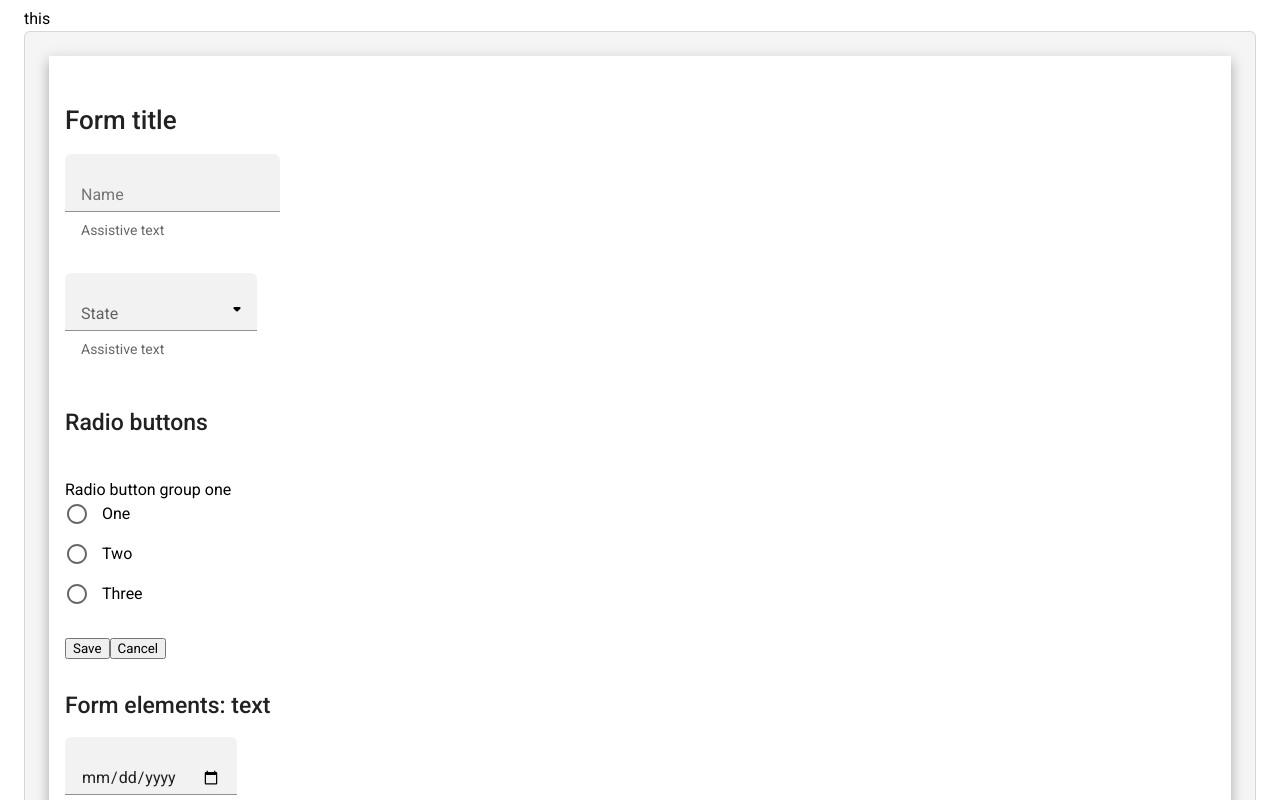
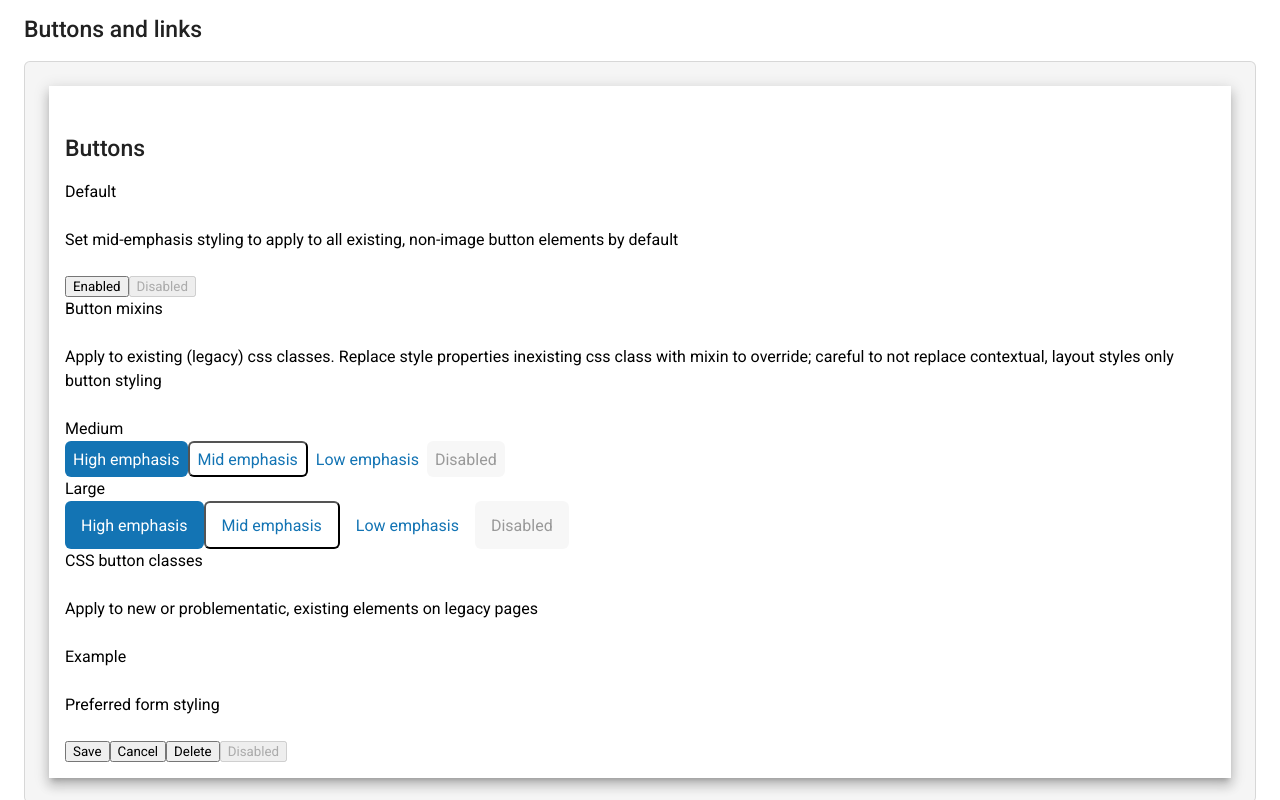
Before and after one commit to MichaelScottBurke/msb-css-components, an Angular app: page / in a window 1280 px wide. Shown: the part 320-1120 px from the top of the page. Built offline with nearby package versions, Linux system fonts and the light colour scheme.

Commit message:
1 file modified

```diff
--- a/src/app/app.component.html
+++ b/src/app/app.component.html
@@ -15,9 +15,57 @@
 		<p>CSS-only styling to elevate html standard markup elements</p>
 		<h2>All html elements</h2>
 		<p>Kitchen sink of all css styled html tags</p>
+<h2>Buttons and links</h2>
+<section class="msb-example-panel">
+  <div class="msb-example-page">
+    <h2>Buttons</h2>
+    <h3>Default</h3>
+    <p>
+      Set mid-emphasis styling to apply to all existing, non-image button
+      elements by default
+    </p>
     <section>
-      this
+      <div>
+        <input type="button" value="Enabled" /><input disabled="" type="button" value="Disabled" />
+      </div>
     </section>
+    <h3>Button mixins</h3>
+    <p>
+      Apply to existing (legacy) css classes. Replace style properties
+      inexisting css class with mixin to override; careful to not replace
+      contextual, layout styles only button styling
+    </p>
+    <section>
+      <h4>Medium</h4>
+      <section>
+        <input class="legacyButtonMediumClassHighEmphasis" type="button" value="High emphasis" /><input
+          class="legacyButtonMediumClassMidEmphasis" type="button" value="Mid emphasis" /><input
+          class="legacyButtonMediumClassLowEmphasis" type="button" value="Low emphasis" /><input
+          class="legacyButtonMediumClassDisabled" disabled="" type="button" value="Disabled" />
+      </section>
+      <h4>Large</h4>
+      <section>
+        <input class="legacyButtonLargeClassHighEmphasis" type="button" value="High emphasis" /><input
+          class="legacyButtonLargeClassMidEmphasis" type="button" value="Mid emphasis" /><input
+          class="legacyButtonLargeClassLowEmphasis" type="button" value="Low emphasis" /><input
+          class="legacyButtonLargeClassDisabled" disabled="" type="button" value="Disabled" />
+      </section>
+    </section>
+    <h3>CSS button classes</h3>
+    <p>
+      Apply to new or problementatic, existing elements on legacy pages
+    </p>
+    <h3>Example</h3>
+    <p>Preferred form styling</p>
+    <section>
+      <div>
+        <input class="msb-button-medium-high-emphasis" type="button" value="Save" /><input type="button"
+          value="Cancel" /><input class="msb-button-low-emphasis" type="button" value="Delete" /><input disabled=""
+          type="button" value="Disabled" />
+      </div>
+    </section>
+  </div>
+</section>
 
 
 
```
